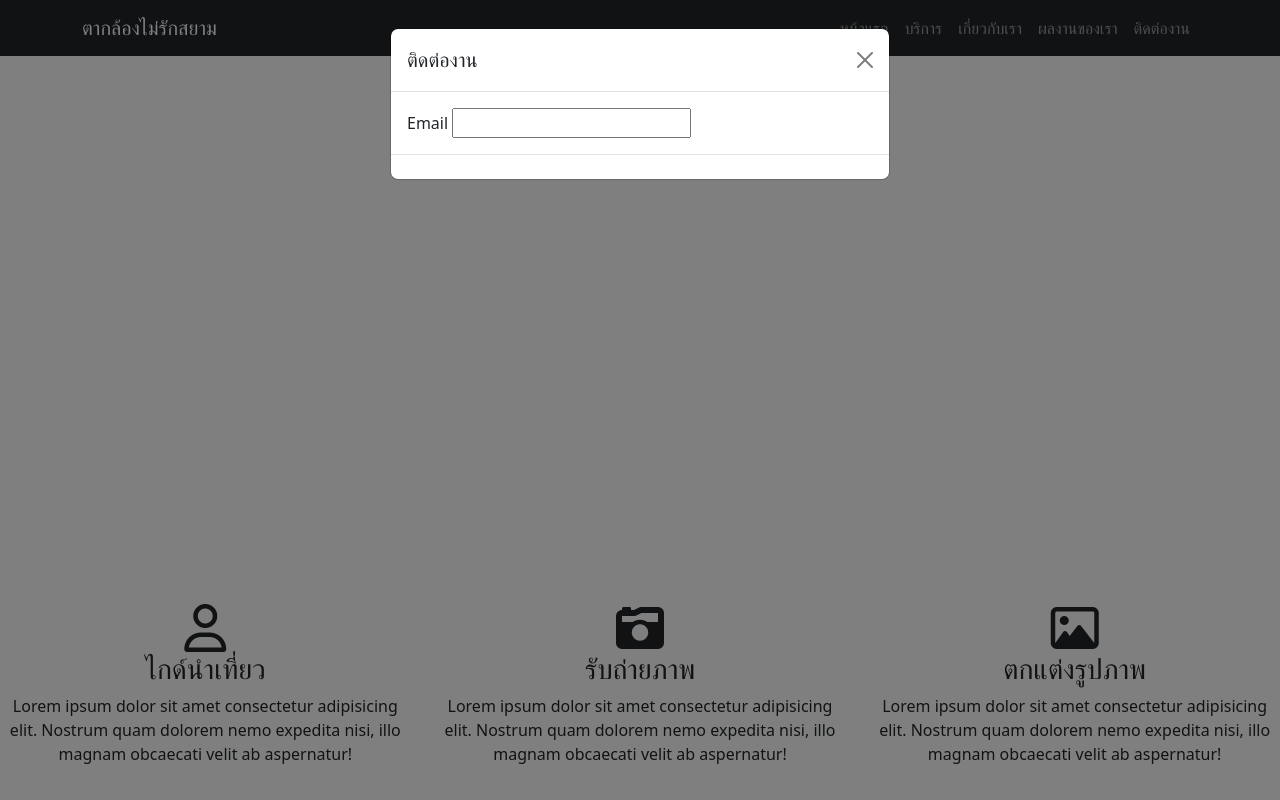
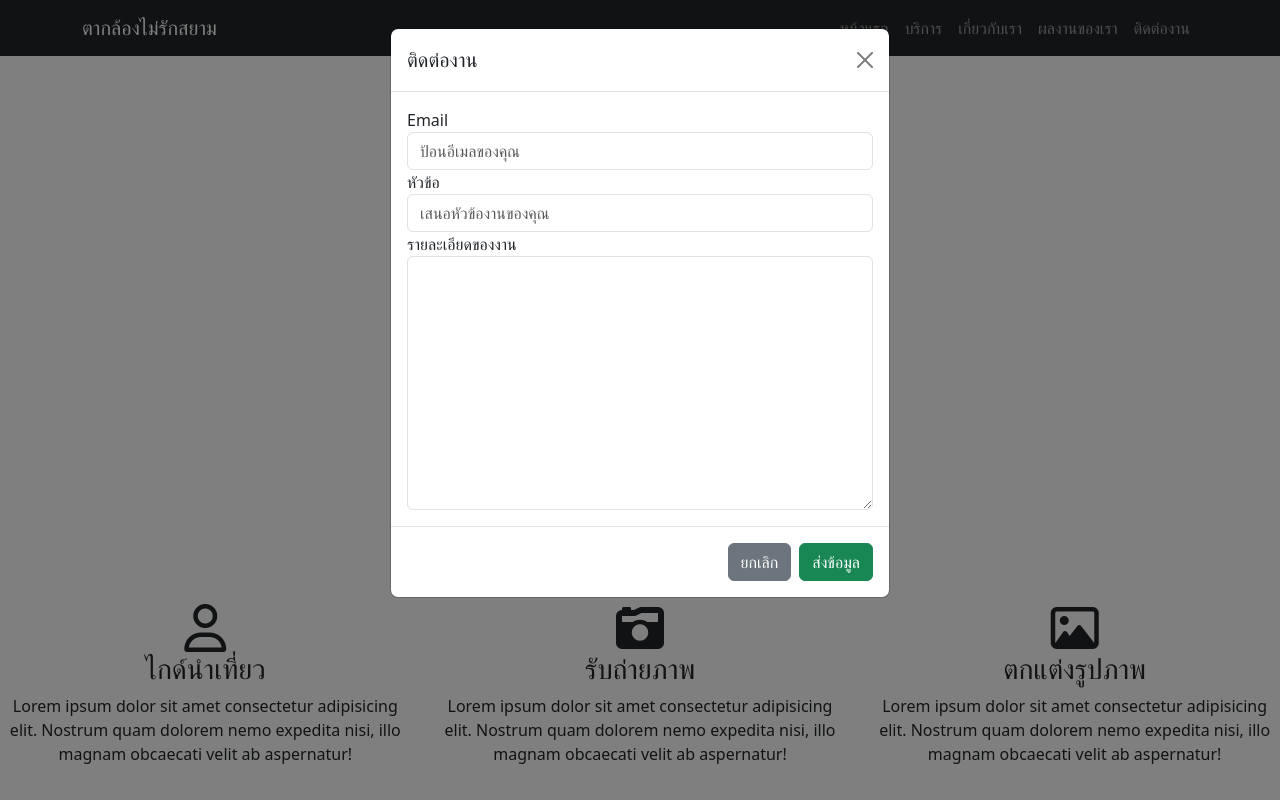
Before and after one commit to pomyee/WebpageTraining, a plain HTML site: page index.html in a window 1280 px wide. Both pictures are taken after a click on the link "ติดต่องาน". Shown: the top 800 px of the page. Drawn offline with nearby package versions, Linux system fonts and the light colour scheme.

Commit message:
Add files via upload

```diff
--- a/index.html
+++ b/index.html
@@ -210,11 +210,22 @@
                         <form>
                             <div class="form-group">
                                 <label>Email</label>
-                                <input type="text">
+                                <input type="email" placeholder="ป้อนอีเมลของคุณ" class="form-control">
+                            </div>
+                            <div class="form-group">
+                                <label>หัวข้อ</label>
+                                <input type="text" placeholder="เสนอหัวข้องานของคุณ" class="form-control">
+                            </div>
+                            <div class="form-group">
+                                <label>รายละเอียดของงาน</label>
+                                <textarea id="" cols="30" rows="10" class="form-control"></textarea>
                             </div>
                         </form>
                     </div>
-                    <div class="modal-footer"></div>
+                    <div class="modal-footer">
+                        <button class="btn btn-secondary" data-bs-dismiss="modal">ยกเลิก</button>
+                        <button class="btn btn-success">ส่งข้อมูล</button>
+                    </div>
 
             </div>
         </div>
```
